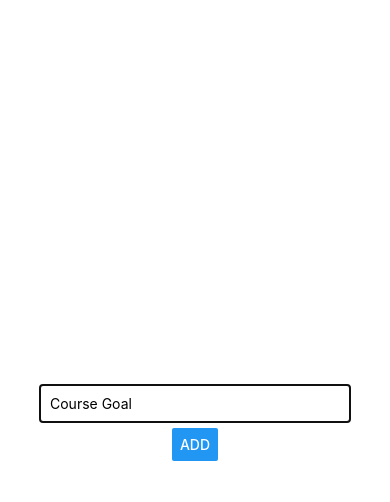
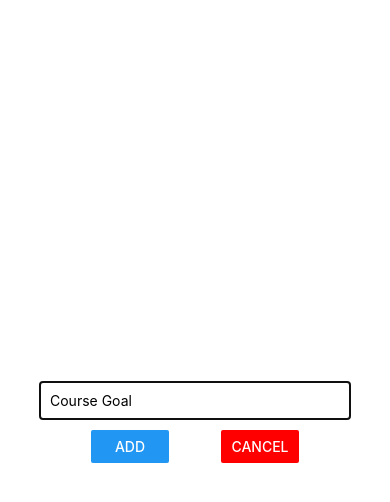
Before and after one commit to anthonySchafrik/lets-learn-rn, a React Native app: screen / in a window 390 px wide. Both pictures are taken after a click on the button "ADD GOAL". Shown: the top 502 px of the page. Built offline with nearby package versions, Linux system fonts and the light colour scheme.

Commit message:
Added in canceled and input clears on add

```diff
--- a/App.js
+++ b/App.js
@@ -8,7 +8,7 @@ export default function App() {
   const [userGoal, handleUserGoal] = useState([]);
   const [isVisible, setIsVisible] = useState(false);
 
-  const setUserGoal = setGoal => () => {
+  const setUserGoal = setGoal => {
     handleUserGoal([
       ...userGoal,
       { id: Math.random().toString(), value: setGoal }
@@ -24,7 +24,11 @@ export default function App() {
     <View style={styles.container}>
       <Button title="Add Goal" onPress={() => setIsVisible(true)} />
 
-      <GoalInput handleGoalAdd={setUserGoal} isVisible={isVisible} />
+      <GoalInput
+        handleGoalAdd={setUserGoal}
+        isVisible={isVisible}
+        setIsVisible={setIsVisible}
+      />
 
       <FlatList
         data={userGoal}
--- a/Components/GoalInput.js
+++ b/Components/GoalInput.js
@@ -1,10 +1,15 @@
 import React, { useState } from 'react';
 import { View, TextInput, Button, StyleSheet, Modal } from 'react-native';
 
-const GoalInput = ({ handleGoalAdd, isVisible }) => {
+const GoalInput = ({ handleGoalAdd, isVisible, setIsVisible }) => {
   const [setGoal, handleSetGoal] = useState('');
 
   const setGoalText = goalText => handleSetGoal(goalText);
+
+  const addGoal = () => {
+    handleGoalAdd(setGoal);
+    handleSetGoal('');
+  };
 
   return (
     <Modal visible={isVisible}>
@@ -15,7 +20,20 @@ const GoalInput = ({ handleGoalAdd, isVisible }) => {
           value={setGoal}
           style={styles.goalInput}
         />
-        <Button title="Add" onPress={handleGoalAdd(setGoal)} />
+
+        <View style={styles.buttonContainer}>
+          <View style={styles.button}>
+            <Button title="Add" onPress={addGoal} />
+          </View>
+
+          <View style={styles.button}>
+            <Button
+              title="Cancel"
+              color="red"
+              onPress={() => setIsVisible(false)}
+            />
+          </View>
+        </View>
       </View>
     </Modal>
   );
@@ -33,6 +51,15 @@ const styles = StyleSheet.create({
     marginBottom: 5,
     padding: 10,
     width: '80%'
+  },
+  buttonContainer: {
+    width: '80%',
+    marginTop: 5,
+    flexDirection: 'row',
+    justifyContent: 'space-evenly'
+  },
+  button: {
+    width: '25%'
   }
 });
 
```
